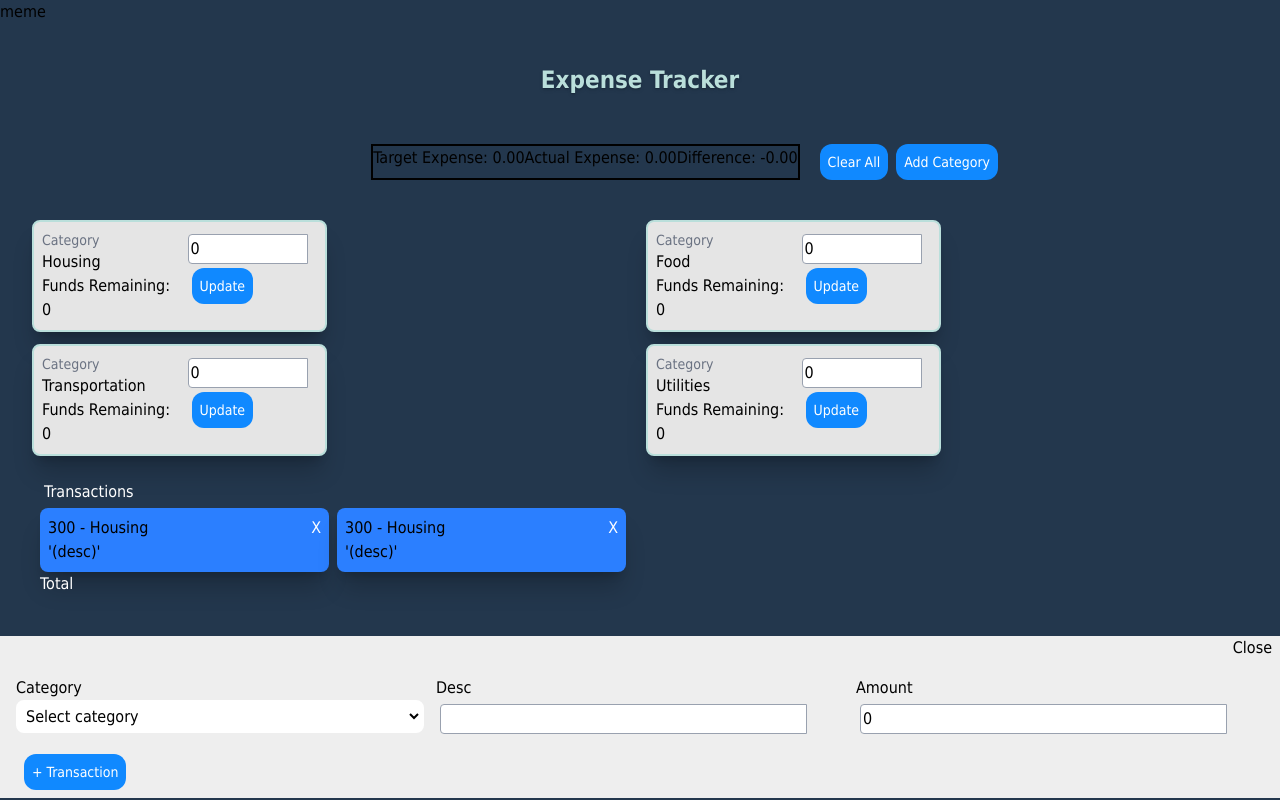
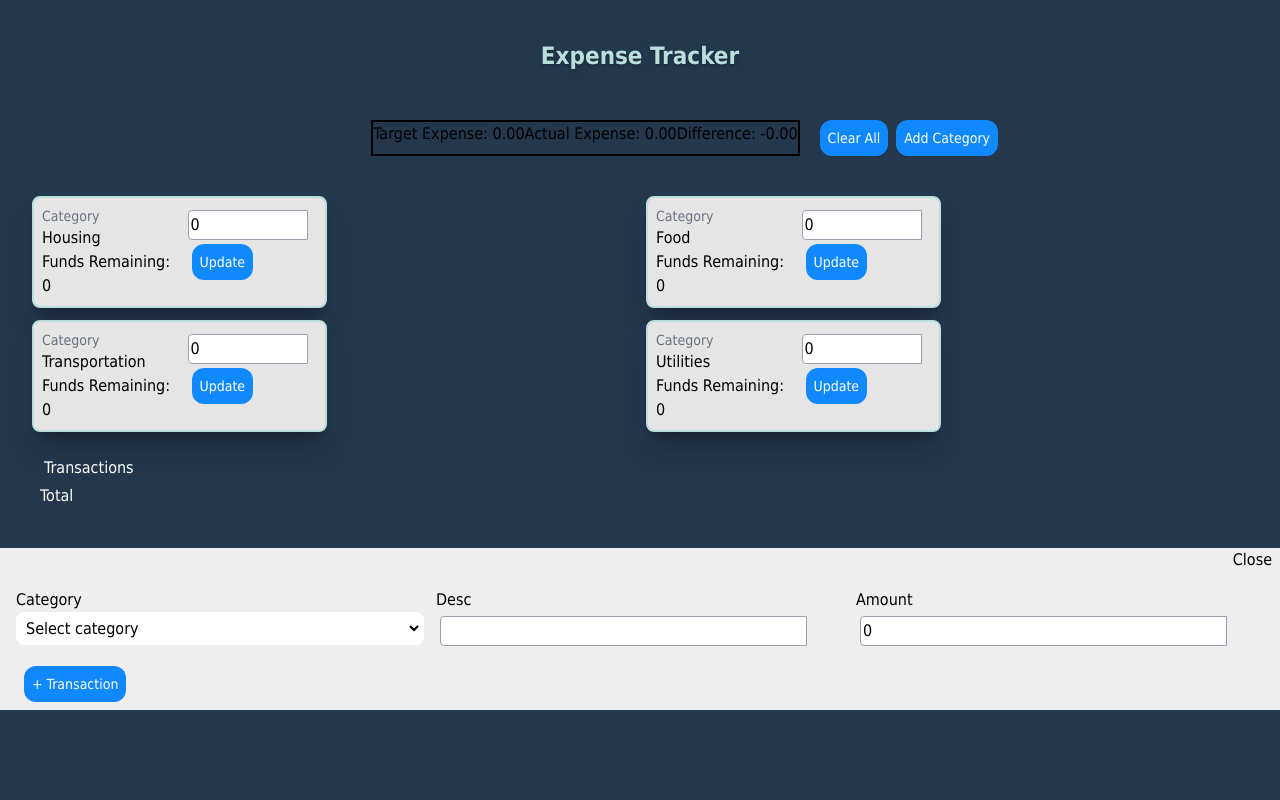
Before and after one commit to violetlea/expenseTracker, a React (Vite) app: page / in a window 1280 px wide. Built offline with nearby package versions, Linux system fonts and the light colour scheme.

Commit message:
manage transaction feature

```diff
--- a/src/App.jsx
+++ b/src/App.jsx
@@ -36,7 +36,7 @@ function App() {
       {visible && <AddCategory />}
 
     </div> */}
-	<p>meme</p>
+
 			<header className="grid grid-cols-1">
 				<div className="p-6 m-4 text-center ">
 					<h1 className="text-[#BADFDB] font-bold text-shadow-md text-2xl">Expense Tracker</h1>
--- a/src/app/store.js
+++ b/src/app/store.js
@@ -1,11 +1,13 @@
 import { configureStore } from "@reduxjs/toolkit";
 import  categorySlicereducer  from "../features/Categories/categoriesSlice";
 import budgetsSlicereducer from "../features/budgets/budgetsSlice";
+import transactionsSlicereducer from "../features/transactions/transactionsSlice"
 
 export const store = configureStore ({
     reducer: {
         categories: categorySlicereducer ,
-        budgets: budgetsSlicereducer
+        budgets: budgetsSlicereducer,
+        transactions: transactionsSlicereducer
 
     },
 })
--- a/src/containers/addTransactionContainer.jsx
+++ b/src/containers/addTransactionContainer.jsx
@@ -3,11 +3,14 @@ import TextInput from "../components/Input";
 import ButtonDef from "../components/Button";
 import { useSelector } from "react-redux";
 import { allCategories } from "../features/Categories/categoriesSlice";
+import { addTransaction } from "../features/transactions/transactionsSlice";
 import { useState } from "react";
+import { useDispatch } from "react-redux";
 
 export default function AddTransaction(props) {
 
 	const loadCategory = useSelector(allCategories);
+	const dispatch = useDispatch();
 
 	const [desc,setDesc] = useState('');
 	const [amount,setAmount] = useState(0);
@@ -25,8 +28,18 @@ export default function AddTransaction(props) {
 		setAmount(event.target.value);
 	};
 
-	const handleSubmitTransaction = () => {
-		e.preventDefault();
+	const handleSubmitTransaction = (selectedValue,desc,amount) => {
+		//e.preventDefault();
+		const payload = {
+			Category: selectedValue,
+			Description: desc,
+			Amount: amount
+		};
+		dispatch(addTransaction(payload));
+		setDesc('');
+		setAmount('');
+		setSelectedValue('');
+
 	}
 
 
@@ -58,7 +71,7 @@ export default function AddTransaction(props) {
 
 			</div>
 			<div className="pl-4 pb-2 w-full">
-                    <ButtonDef isWhite='true' text='+ Transaction' handleAction={handleSubmitTransaction}/>
+                    <ButtonDef isWhite='true' text='+ Transaction' handleAction={() => handleSubmitTransaction(selectedValue,desc,amount)}/>
                 </div>
 		</>
 	);
--- a/src/containers/transactionsContainer.jsx
+++ b/src/containers/transactionsContainer.jsx
@@ -1,28 +1,35 @@
+import RoundedDetail from "../components/RoundedDetail";
+import { useSelector } from "react-redux";
+import { allTransactions } from "../features/transactions/transactionsSlice";
+
+
 export default function ManageTransaction (props) {
+
+    //const {values,index,handleRemoveItem} = props;
+
+    const loadTransactions = useSelector(allTransactions);
+
+    const handleRemoveItem = () => {
+
+    }
+
+
     return (
         <>
 
             <div className="w-full p-2">
                 <p className="text-white m-1">Transactions</p>
                 <div className="grid grid-cols-1 gap-2 md:grid-cols-2">
-                    {/* to use component below */}
-                    <div className="rounded-lg bg-blue-500 shadow-xl/20 p-2 grid grid-cols-2">
-                        <div className="h-full">
-                            <p>300 - Housing '(desc)' </p>
-                        </div>
-                        <div className="h-full pt-0.5 md:pt-2 lg:pt-0 align-middle" >
-                            <p className="text-right text-white">X</p>
-                        </div>
+                    {
+                        loadTransactions.map((transaction,index) => (
+                            <RoundedDetail
+                            text={`${transaction.Category}
+                            - (${transaction.Description}) - ${transaction.Amount}`}
+                            key={index}
+                            handleRemoveAction={handleRemoveItem} />
+                        ))
+                    }
 
-                    </div>
-                    <div className="rounded-lg bg-blue-500 shadow-xl/20 p-2 grid grid-cols-2">
-                        <div className="h-full">
-                            <p>300 - Housing '(desc)' </p>
-                        </div>
-                        <div className="h-full pt-0.5 md:pt-2 lg:pt-0 align-middle">
-                            <p className="text-right text-white ">X</p>
-                        </div>
-                    </div>
                 </div>
                 <div>
                     <p className="text-white">Total</p>
--- a/src/features/budgets/budgetsSlice.js
+++ b/src/features/budgets/budgetsSlice.js
@@ -1,23 +1,4 @@
 import { createSlice } from "@reduxjs/toolkit";
-import allCategories from "../Categories/categoriesSlice";
-import { useSelector } from "react-redux";
-import React, { act } from "react";
-
-/* sample data for budgets slice
- {
-    budgets : [
-        {
-            category: 'Housing',
-            amount: 300
-        },
-        ...
-    ]
- }
-
-
-
-*/
-
 
 const initialState = [
 	{
@@ -53,11 +34,13 @@ const budgetsSlice = createSlice({
             //alert(action.payload)
         },
 		editBudget: (state, action) => {
-            //alert(action.payload.Category)
+
             const selectCategory = state.find((category) => category.Category === action.payload.Category);
-            //console.log(selectCategory['Category'])
             selectCategory['Amount'] = action.payload.Amount;
-            //alert(selectCategory)
+
+        },
+        minusBudget: (state,action) => {
+
         },
         removeBudget: (state,action) => {
             return state.filter((budget,index) => index !== action.payload  )
@@ -66,7 +49,7 @@ const budgetsSlice = createSlice({
         }
 	},
 });
-console.log(initialState);
+//console.log(initialState);
 export const allBudgets = (state) => state.budgets;
 export const { addBudget,editBudget, removeBudget } = budgetsSlice.actions;
 export default budgetsSlice.reducer;
--- a/src/features/transactions/transactionsSlice.js
+++ b/src/features/transactions/transactionsSlice.js
@@ -7,7 +7,15 @@ const transactionsSlice = createSlice({
     initialState: initialState,
     reducers: {
         addTransaction: (state,action) => {
+            //alert(action.payload.Category)
+            state.push(action.payload);
+        },
+        removeTransaction: (state,action) => {
 
         }
     }
-})
+});
+
+export const allTransactions = (state) => state.transactions;
+export const {addTransaction} = transactionsSlice.actions;
+export default transactionsSlice.reducer;
```
